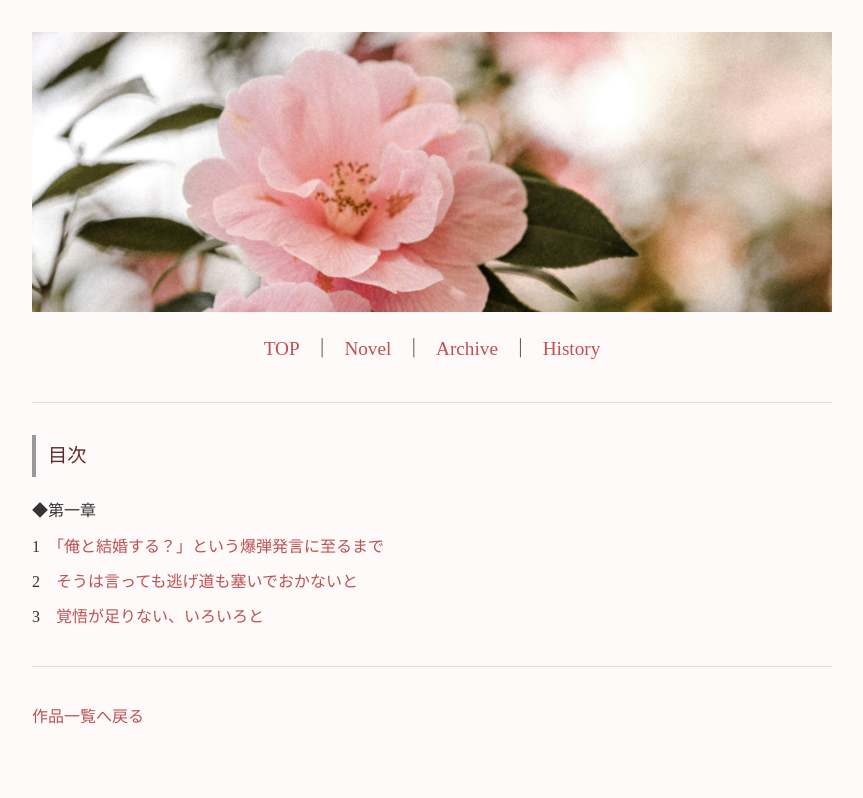
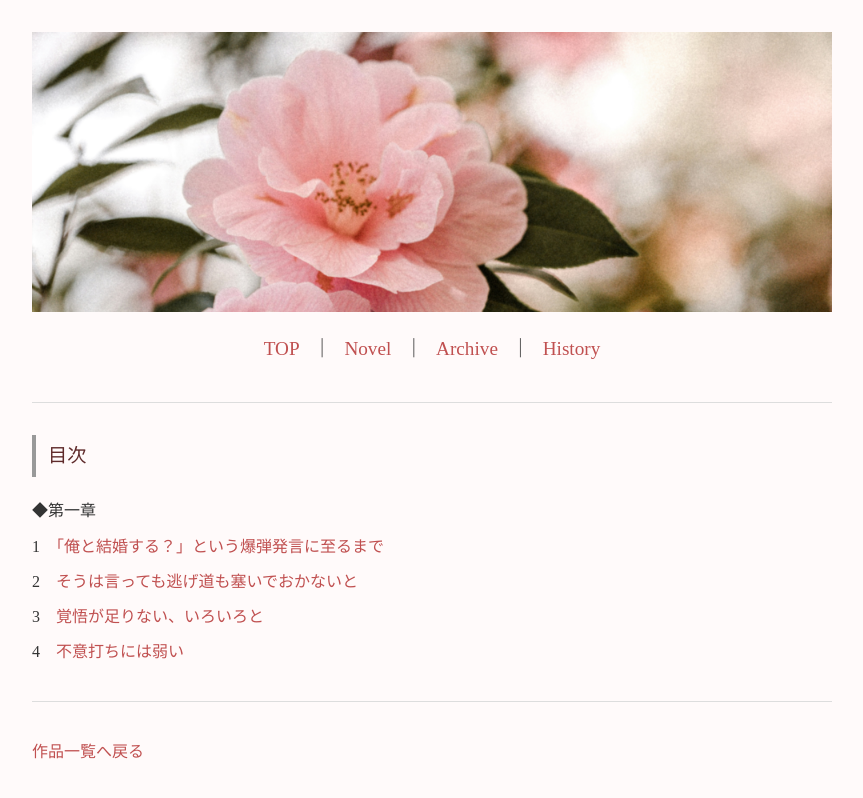
Before and after one commit to fjst160/lemon160, a Jekyll site: the page built from _series/01.md, in a window 1280 px wide. Shown: the top 798 px of the page, without its empty margins (208-1071 px from the left). Built offline with Jekyll 4.4.1, drawn with Linux system fonts in a browser that asks for light colours.

Commit message:
Update 01.md

```diff
--- a/_series/01.md
+++ b/_series/01.md
@@ -21,6 +21,10 @@ rating: 全年齢
 
 3　[覚悟が足りない、いろいろと]({{ site.baseurl }}/series/01/03.html)
 
+4　[不意打ちには弱い]({{ site.baseurl }}/series/01/04.html)
+
+
+
 ---
 
 [作品一覧へ戻る]({{ site.baseurl }}/novels.html)
```
